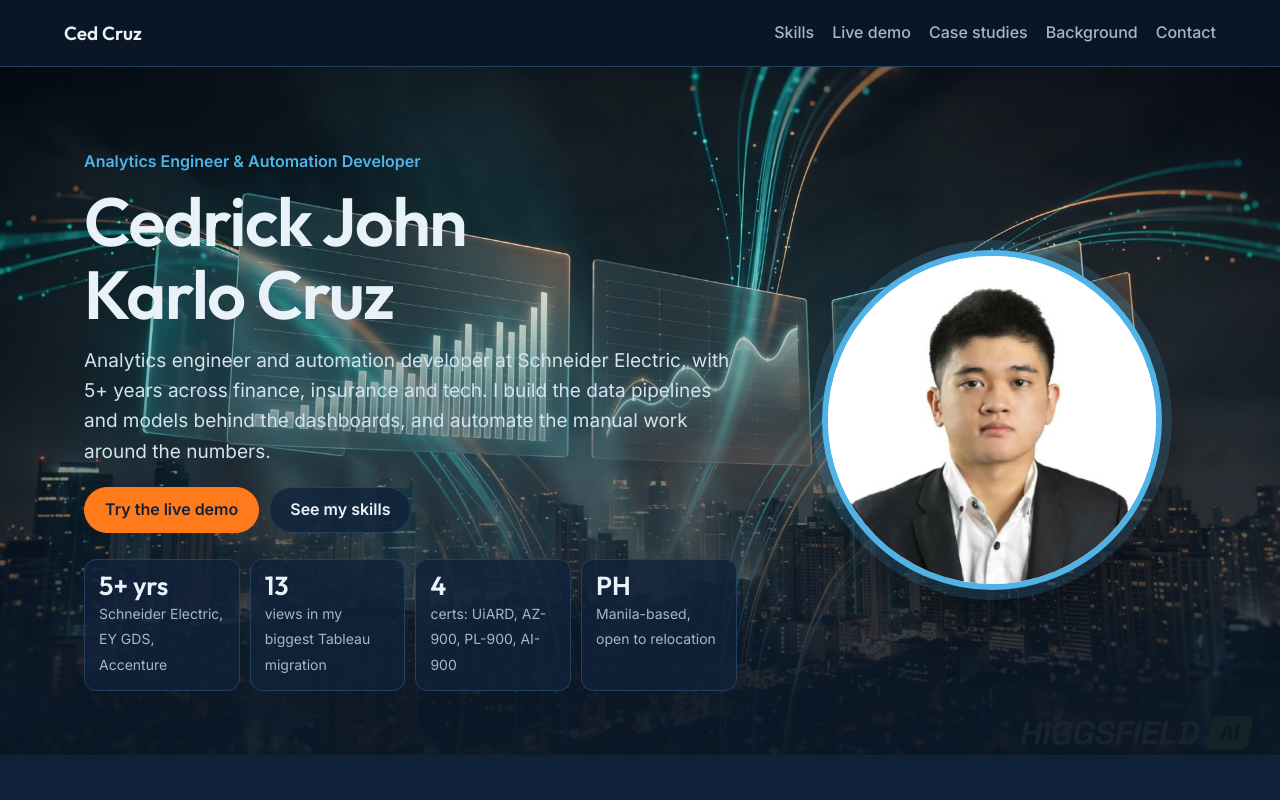
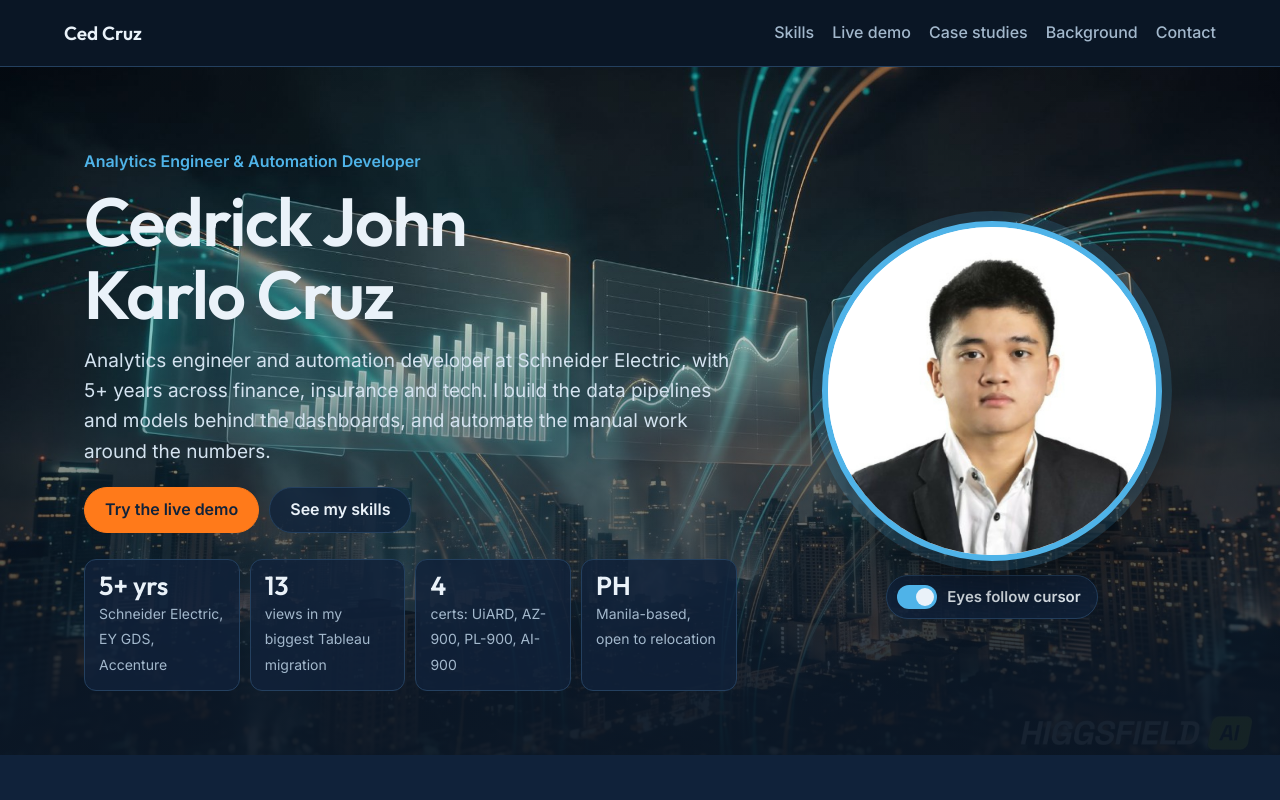
Before and after one commit to Cedrick777/Cedrick777.github.io, a plain HTML site: page index.html in a window 1280 px wide. Shown: the top 800 px of the page. Drawn offline with Linux system fonts and the light colour scheme.

Commit message:
Add on/off toggle for the eye-follow effect
Co-Authored-By: Claude Opus 5.5 <noreply@anthropic.com>
Claude-Session: https://claude.ai/code/session_01MabsptiCK6QBz7V1Jasyfq

```diff
--- a/index.html
+++ b/index.html
@@ -54,6 +54,13 @@ nav ul a:hover{color:var(--ink)}
 .por>img{position:absolute;inset:0;width:100%;height:100%;display:block}
 .eye{position:absolute;overflow:hidden;-webkit-mask-size:100% 100%;mask-size:100% 100%;-webkit-mask-repeat:no-repeat;mask-repeat:no-repeat}
 .eye img{position:absolute;display:block;will-change:transform}
+.me-wrap{gap:14px}
+.eyetog{display:inline-flex;align-items:center;gap:10px;min-height:44px;padding:0 16px 0 10px;border-radius:999px;border:1.5px solid var(--line);background:rgba(16,34,58,.85);font-weight:600;font-size:15px}
+.eyetog:hover{border-color:var(--sky)}
+.eyetog i{flex:none;width:40px;height:24px;border-radius:12px;background:var(--line);position:relative;transition:background .2s}
+.eyetog i::after{content:"";position:absolute;top:3px;left:3px;width:18px;height:18px;border-radius:50%;background:var(--ink);transition:left .2s}
+.eyetog[aria-pressed=true] i{background:var(--sky)}
+.eyetog[aria-pressed=true] i::after{left:19px}
 .facts span{font-size:14px;color:var(--soft)}
 .roles{background:var(--panel)}
 .seg{display:flex;flex-wrap:wrap;gap:8px;margin:18px 0 26px}
@@ -187,6 +194,7 @@ footer{padding:20px max(5vw,16px);font-size:14px;color:#7f97ae;border-top:1px so
         <div class="eye" data-box="318,296,70,30" data-sp="333,295,34" data-m="img/openL.png"><img src="img/irisL.png" alt=""></div>
         <div class="eye" data-box="440,292,64,32" data-sp="450,293,34" data-m="img/openR.png"><img src="img/irisR.png" alt=""></div>
       </div>
+      <button type="button" class="eyetog" id="eyeTog" aria-pressed="true"><i></i><span>Eyes follow cursor</span></button>
     </div>
   </div>
 </header>
@@ -427,9 +435,18 @@ const eyes=[...document.querySelectorAll('.eye')].map(el=>{
  return {el,im,sz};
 });
 const MX=4,UP=1.5,DOWN=0.8;
-let px=null,py=null,last=0,tx=0,ty=0,x=0,y=0,nextJump=0,nextIdle=0;
+let px=null,py=null,last=0,tx=0,ty=0,x=0,y=0,nextJump=0,nextIdle=0,on=true,running=false;
 addEventListener('pointermove',e=>{px=e.clientX;py=e.clientY;last=performance.now()},{passive:true});
 addEventListener('pointerdown',e=>{px=e.clientX;py=e.clientY;last=performance.now()},{passive:true});
+const tog=document.getElementById('eyeTog');
+try{if(localStorage.getItem('ced-eyes')==='off')on=false}catch(e){}
+function setOn(v){
+ on=v;tog.setAttribute('aria-pressed',v);
+ try{localStorage.setItem('ced-eyes',v?'on':'off')}catch(e){}
+ if(!v){x=y=tx=ty=0;for(const e of eyes)e.im.style.transform=''}
+ else if(!running&&motionOK){running=true;requestAnimationFrame(frame)}
+}
+tog.addEventListener('click',()=>setOn(!on));
 function gaze(){
  const a=eyes[0].el.getBoundingClientRect(),b=eyes[1].el.getBoundingClientRect();
  const cx=(a.left+a.right+b.left+b.right)/4,cy=(a.top+a.bottom+b.top+b.bottom)/4;
@@ -437,14 +454,17 @@ function gaze(){
  return [dx/d*k,dy/d*k*1.2];
 }
 function frame(now){
+ if(!on){running=false;return}
  const active=px!==null&&now-last<5000;
  if(active&&now>nextJump){const [gx,gy]=gaze();if(Math.hypot(gx-tx,gy-ty)>.08){tx=gx;ty=gy}nextJump=now+90}
  else if(!active&&now>nextIdle){tx=(Math.random()-.5)*1.1;ty=(Math.random()-.5)*.6;nextIdle=now+900+Math.random()*2200}
  x+=(tx-x)*.42;y+=(ty-y)*.42;const yy=y<0?y*UP:y*DOWN;
  for(const e of eyes)e.im.style.transform=`translate(${x*MX/e.sz*100}%,${yy/e.sz*100}%)`;
- requestAnimationFrame(frame);
+ if(on)requestAnimationFrame(frame);else running=false;
 }
-if(eyes.length===2&&!matchMedia('(prefers-reduced-motion: reduce)').matches)requestAnimationFrame(frame);
+const motionOK=eyes.length===2&&!matchMedia('(prefers-reduced-motion: reduce)').matches;
+if(!motionOK)tog.hidden=true;
+setOn(on);
 }
 }
 </script>
```
